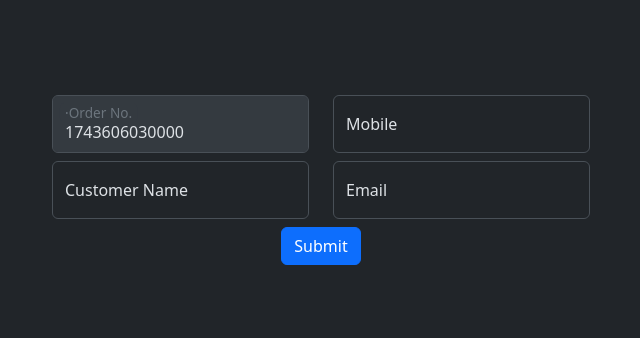
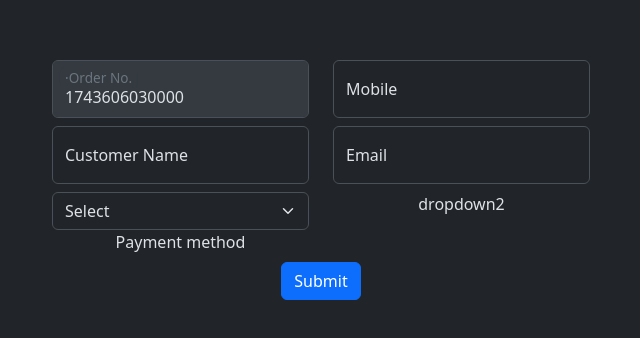
Before and after one commit to carlosjtandem/TS-and-React, a React (Vite) app in the folder food-delivey-form/: page / in a window 1280 px wide. Shown: the part 220-558 px from the top of the page, without its empty margins (319-959 px from the left). Built offline with nearby package versions, Linux system fonts and the light colour scheme.

Commit message:
Created select component

```diff
--- a/food-delivey-form/src/FoodDeliveryForm.tsx
+++ b/food-delivey-form/src/FoodDeliveryForm.tsx
@@ -6,6 +6,8 @@ type FoodDeliveryFormType = {
   mobile: string;
   email: string;
   orderNo: number;
+  paymentMethod: string;
+  deliveryIn: number;
 };
 
 export default function FoodDeliveryForm() {
@@ -21,6 +23,8 @@ export default function FoodDeliveryForm() {
       costumerName: "",
       mobile: "",
       email: "",
+      paymentMethod: "",
+      deliveryIn: 0,
     },
   }); // register: conecta los inputs al formulario, handleSubmit: Maneja el envío del formulario.
 
@@ -32,7 +36,11 @@ export default function FoodDeliveryForm() {
     console.log("validation errors", errors);
   };
   return (
-    <form autoComplete="off" noValidate onSubmit={handleSubmit(onSubmit, onError)}>
+    <form
+      autoComplete="off"
+      noValidate
+      onSubmit={handleSubmit(onSubmit, onError)}
+    >
       {/* Reusable component */}
       <div className="row mb-2">
         <div className="col">
@@ -84,7 +92,22 @@ export default function FoodDeliveryForm() {
           />
         </div>
       </div>
-
+      <div className="row mb-2">
+        <div className="col">
+          <select
+            className="form-select"
+            {...register("paymentMethod", {
+              required: "paymentMethod is required",
+            })}
+          >
+            <option value="">Select</option>
+            <option value="online">Paid online</option>
+            <option value="COD">Cash on delivery</option>
+          </select>
+          <label>Payment method</label>
+        </div>
+        <div className="col">dropdown2</div>
+      </div>
       <button type="submit" className="btn btn-primary">
         Submit
       </button>
```
Also changed, not shown: food-delivey-form/src/controls/Select.tsx (added, +19 -0 lines), 2 other files (tests, documents, lock files or other folders).
